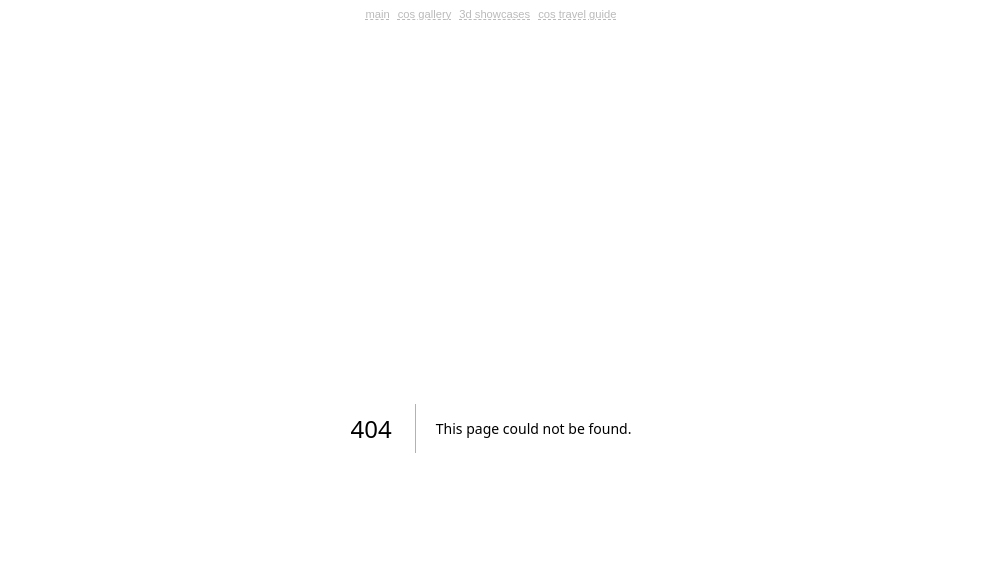
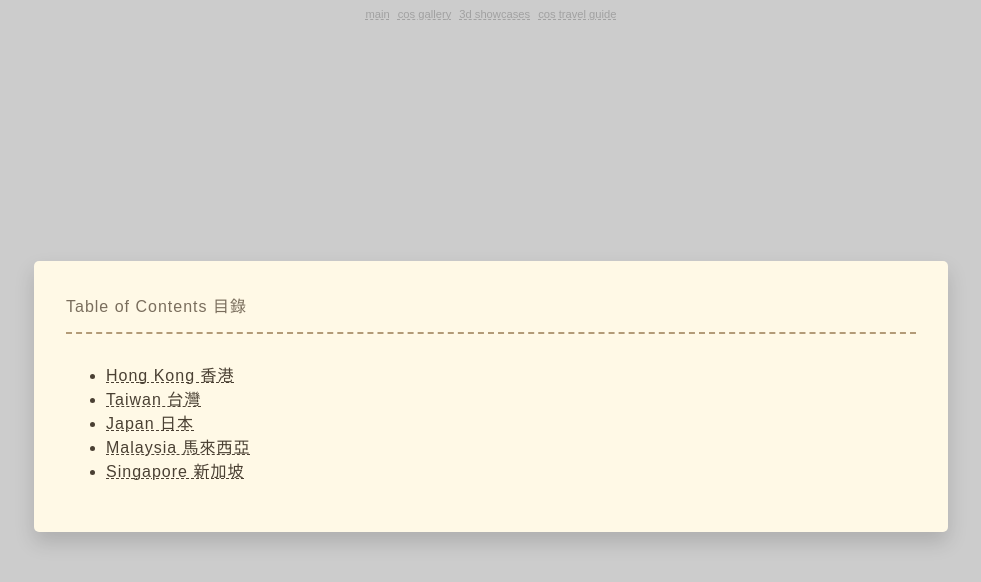
Before and after one commit to soumasandesu/soumasandesu.github.io, a Next.js app: page /cos_travel_guide in a window 1280 px wide. Before the commit this address had no page. Shown: the top 582 px of the page, without its empty margins (149-1130 px from the left). Built offline with nearby package versions, Linux system fonts and the light colour scheme.

Commit message:
PRE ADD paper like style

```diff
--- a/pages/cos_gallery/index.jsx
+++ b/pages/cos_gallery/index.jsx
@@ -1,5 +1,4 @@
 import Head from "next/head";
-import Image from "next/image";
 
 import Page from "@/components/Page";
 import GalleryGrid from "@/components/GalleryGrid";
--- /dev/null
+++ b/pages/cos_travel_guide/index.jsx
@@ -0,0 +1,50 @@
+import Head from "next/head";
+import Link from "next/link";
+import Page from "@/components/Page";
+
+import styles from "./styles.module.scss";
+
+export default function CosGallery() {
+    return (
+        <Page className={styles.CosTravelGuidePage}>
+            <Head>
+                <title>Cos Travel Guide</title>
+            </Head>
+
+            <div className={styles.Diary}>
+                <div className={styles.Header}>
+                    Table of Contents 目錄
+                </div>
+                <div className={styles.Content}>
+                    <ul>
+                        <li>
+                            <Link href="/cos_travel_guide/hongkong">
+                                Hong Kong 香港
+                            </Link>
+                        </li>
+                        <li>
+                            <Link href="/cos_travel_guide/taiwan">
+                                Taiwan 台灣
+                            </Link>
+                        </li>
+                        <li>
+                            <Link href="/cos_travel_guide/japan">
+                                Japan 日本
+                            </Link>
+                        </li>
+                        <li>
+                            <Link href="/cos_travel_guide/malaysia">
+                                Malaysia 馬來西亞
+                            </Link>
+                        </li>
+                        <li>
+                            <Link href="/cos_travel_guide/singapore">
+                                Singapore 新加坡
+                            </Link>
+                        </li>
+                    </ul>
+                </div>
+            </div>
+        </Page>
+    );
+}
--- /dev/null
+++ b/pages/cos_travel_guide/styles.module.scss
@@ -0,0 +1,45 @@
+.CosTravelGuidePage {
+    display: flex;
+    flex-direction: column;
+    align-items: center;
+    justify-content: center;
+
+    max-width: unset;
+    margin: unset;
+    padding: 0 auto;
+}
+
+.Diary {
+    $main-color: #4a4033;
+
+    background-color: #fff9e6;
+    width: 100%;
+    max-width: 850px;
+    padding: 2rem;
+    box-shadow: 0 10px 20px rgba(0, 0, 0, 0.15);
+    border-radius: 5px;
+
+    &,
+    a {
+        color: $main-color;
+        letter-spacing: 1px;
+    }
+
+    a {
+        text-decoration: 1px dashed underline $main-color;
+        &:hover {
+            text-shadow: 0 0 8px rgba($main-color, 50%);
+        }
+    }
+
+    li {
+        line-height: 1.5rem;
+    }
+
+    .Header {
+        border-bottom: 2px dashed #b39b78;
+        padding-bottom: 15px;
+        margin-bottom: 30px;
+        color: #7a6e5d;
+    }
+}
```
